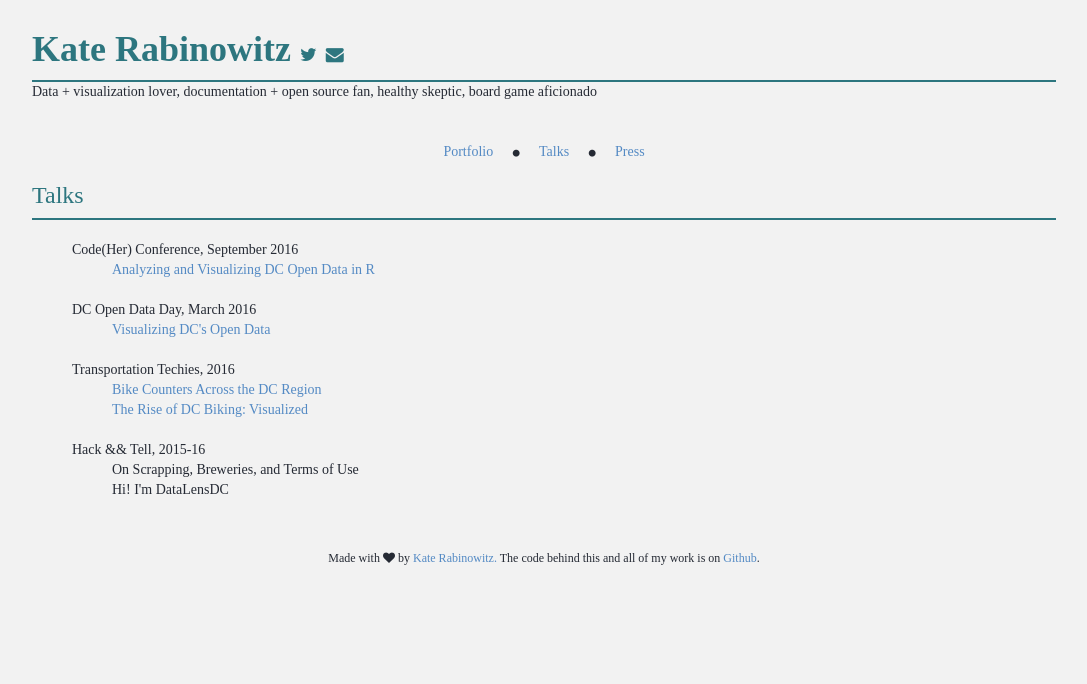
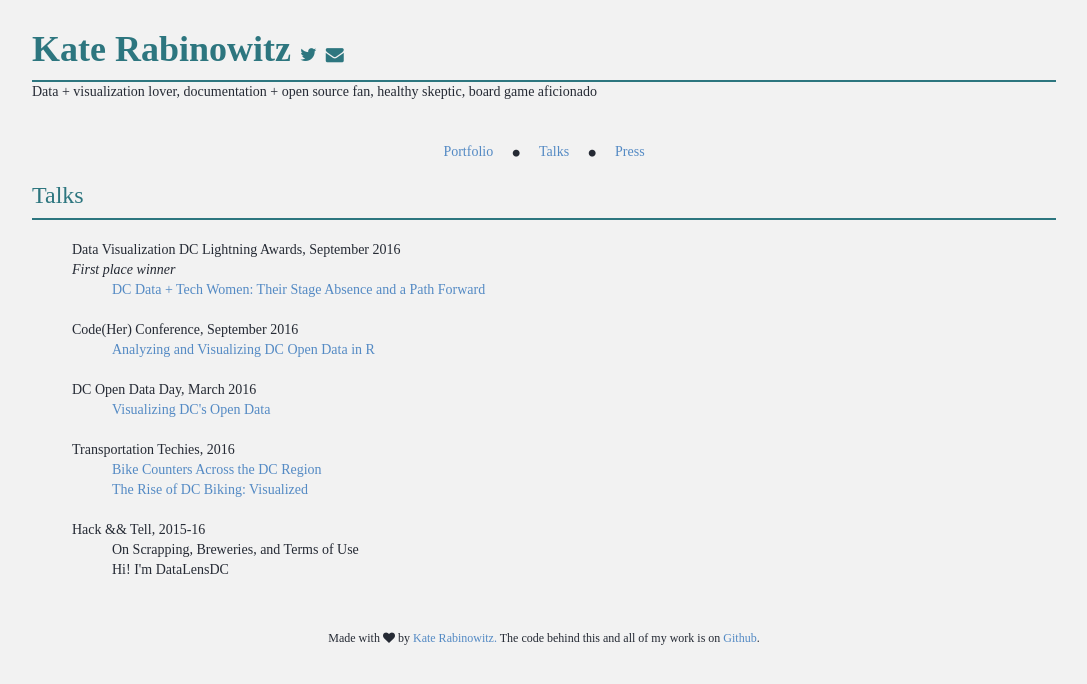
Before and after one commit to katerabinowitz/katerabinowitz.github.io, a Jekyll site: the page built from talks.html, in a window 1280 px wide. Shown: the top 684 px of the page, without its empty margins (96-1183 px from the left). Built offline with Jekyll 4.4.1, drawn with Linux system fonts in a browser that asks for light colours; nearby versions of some CDN libraries.

Commit message:
add datavizdc talk

```diff
--- a/talks.html
+++ b/talks.html
@@ -5,6 +5,12 @@ layout: default
     <hr id='top-line'>
     <br>
     <ul style="list-style-type:none">
+    <li>Data Visualization DC Lightning Awards, September 2016</li>
+    <li style="font-style:italic;">First place winner</li>
+        <ul style="list-style-type:none">
+            <li><a href="https://katerabinowitz.github.io/DataTechWomenTalk/">DC Data + Tech Women: Their Stage Absence and a Path Forward</a></li>
+        </ul>
+        <br>
     <li>Code(Her) Conference, September 2016</li>
         <ul style="list-style-type:none">
             <li><a href="http://rpubs.com/datalensdc/208449">Analyzing and Visualizing DC Open Data in R</a></li>
```
